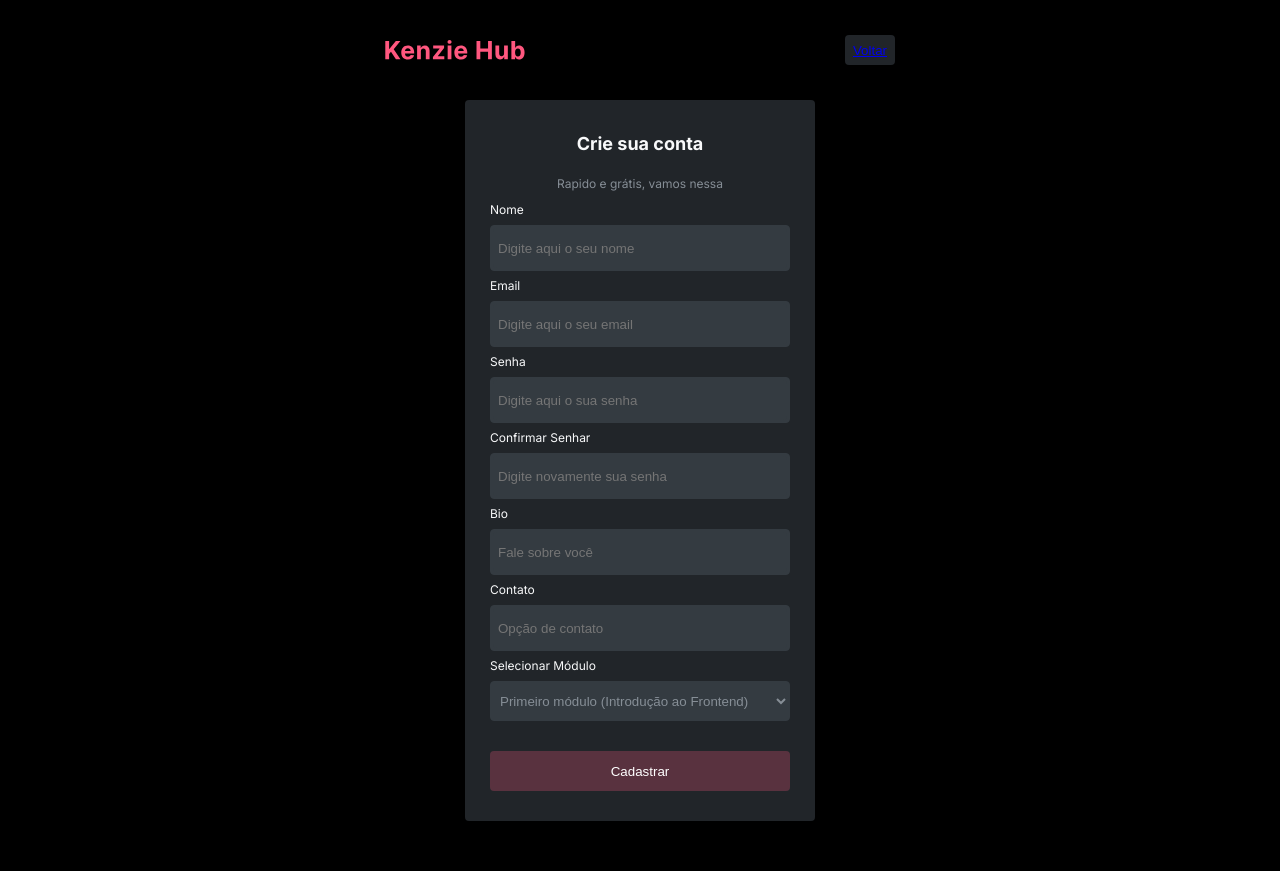
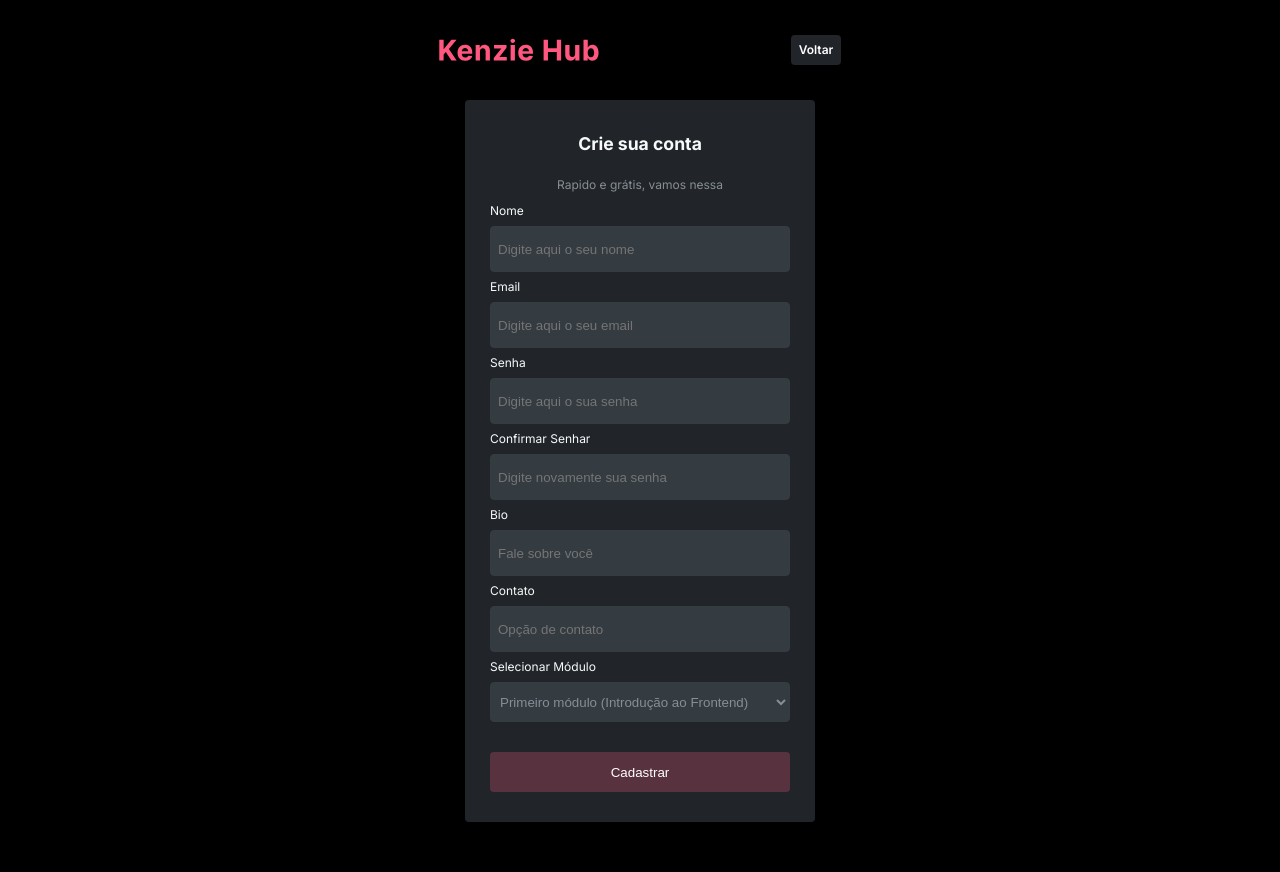
Before and after one commit to Kenzie-Academy-Brasil-Developers/react-entrega-s2-formulario-de-cadastro-TAraujoS, a React (Create React App) app: page /register in a window 1280 px wide. Built offline with nearby package versions, Linux system fonts and the light colour scheme.

Commit message:
Entrega Finalizada 100%

```diff
--- a/src/components/Dashboard/styles.js
+++ b/src/components/Dashboard/styles.js
@@ -7,7 +7,7 @@ export const Header = styled.header`
   display: flex;
   align-items: center;
   justify-content: center;
-  gap: 20rem;
+  gap: 30%;
 
   img {
     width: 140px;
@@ -16,6 +16,12 @@ export const Header = styled.header`
   > button {
     height: 30px;
     width: 50px;
+
+    font-style: normal;
+    font-weight: 600;
+    font-size: 0.75rem;
+    line-height: 1.75rem;
+
     color: var(--color-white);
     background-color: var(--color-grayform);
     border-radius: 4px;
@@ -40,7 +46,7 @@ export const Container = styled.section`
   display: flex;
   align-items: center;
   justify-content: center;
-  gap: 20rem;
+  gap: 20%;
 
   border-top: 1px solid var(--color-grayinput);
   border-bottom: 1px solid var(--color-grayinput);
@@ -48,16 +54,22 @@ export const Container = styled.section`
   h4 {
     font-style: normal;
     font-weight: 700;
-    font-size: 18px;
-    line-height: 28px;
+    font-size: 1.1rem;
+    line-height: 1.75rem;
     color: var(--color-white);
   }
 
   p {
     font-style: normal;
     font-weight: 400;
-    font-size: 12px;
-    line-height: 22px;
+    font-size: 0.75rem;
+    line-height: 1.4rem;
     color: var(--color-graydark);
   }
+
+  @media (max-width: 768px) {
+    flex-direction: column;
+    padding-left: 10%;
+    align-items: flex-start;
+  }
 `;
--- a/src/components/FormRegister/index.jsx
+++ b/src/components/FormRegister/index.jsx
@@ -1,15 +1,15 @@
 import * as yup from "yup";
 import { useForm } from "react-hook-form";
 import { yupResolver } from "@hookform/resolvers/yup";
-import { Link, useNavigate } from "react-router-dom";
+import { useNavigate } from "react-router-dom";
 import api from "../../services/api";
+import Input from "../Input";
+import logo from "../../assets/Logo.svg";
 import "./styles";
 import { Section } from "../Login/styles";
-import logo from "../../assets/Logo.svg";
-import { Header } from "../Dashboard/styles";
-import { Form } from "./styles";
+import { Form, HeaderForm } from "./styles";
 import { toast } from "react-toastify";
-import Input from "../Input";
+import { LinkStyled as Link } from "./styles";
 
 function FormRegister() {
   const schema = yup.object().shape({
@@ -64,12 +64,10 @@ function FormRegister() {
 
   return (
     <Section>
-      <Header className="top">
+      <HeaderForm>
         <img src={logo} alt="Logo KenzieHub" />
-        <button>
-          <Link to="/">Voltar</Link>
-        </button>
-      </Header>
+        <Link to="/">Voltar</Link>
+      </HeaderForm>
 
       <Form onSubmit={handleSubmit(registerUser, onError)}>
         <h2>Crie sua conta</h2>
--- a/src/components/FormRegister/styles.js
+++ b/src/components/FormRegister/styles.js
@@ -1,4 +1,48 @@
 import styled from "styled-components";
+import { Link } from "react-router-dom";
+
+export const LinkStyled = styled(Link)`
+  display: flex;
+  align-items: center;
+  justify-content: center;
+
+  height: 30px;
+  width: 50px;
+  font-style: normal;
+  font-weight: 600;
+  font-size: 0.75rem;
+  line-height: 1.75rem;
+
+  color: var(--color-white);
+  background-color: var(--color-grayform);
+  border-radius: 4px;
+  text-decoration: none;
+  cursor: pointer;
+
+  &:hover {
+    border: 1px solid var(--color-white);
+  }
+
+  &:active {
+    background-color: var(--color-white);
+    color: var(--color-grayform);
+  }
+`;
+
+export const HeaderForm = styled.header`
+  height: 100px;
+  gap: 12rem;
+  width: 100%;
+  padding: 0;
+  display: flex;
+  align-items: center;
+  justify-content: center;
+
+  img {
+    height: 100%;
+    width: 160px;
+  }
+`;
 
 export const Form = styled.form`
   height: 90%;
@@ -19,8 +63,8 @@ export const Form = styled.form`
   > h2 {
     font-style: normal;
     font-weight: 700;
-    font-size: 18px;
-    line-height: 28px;
+    font-size: 1.1rem;
+    line-height: 1.8rem;
     color: var(--color-whitetext);
     margin: 0 auto;
   }
@@ -28,8 +72,8 @@ export const Form = styled.form`
   h4 {
     font-style: normal;
     font-weight: 400;
-    font-size: 12px;
-    line-height: 22px;
+    font-size: 0.75rem;
+    line-height: 1.4rem;
     color: var(--color-graydark);
     margin: 0 auto;
   }
@@ -41,7 +85,7 @@ export const Form = styled.form`
 
     font-style: normal;
     font-weight: 400;
-    font-size: 12px;
+    font-size: 0.75rem;
     line-height: 0px;
   }
 
@@ -59,8 +103,8 @@ export const Form = styled.form`
   option {
     font-style: normal;
     font-weight: 400;
-    font-size: 16px;
-    line-height: 26px;
+    font-size: 1rem;
+    line-height: 1.6rem;
 
     color: var(--color-graydark);
   }
--- a/src/components/Login/login.jsx
+++ b/src/components/Login/login.jsx
@@ -1,4 +1,4 @@
-import { Link, useNavigate } from "react-router-dom";
+import { useNavigate } from "react-router-dom";
 import * as yup from "yup";
 import { useForm } from "react-hook-form";
 import { yupResolver } from "@hookform/resolvers/yup";
@@ -8,6 +8,8 @@ import { Form, Section } from "./styles";
 import logo from "../../assets/Logo.svg";
 import { toast } from "react-toastify";
 import React from "react";
+import { LinkStyled as Link } from "./styles";
+import Input from "../Input";
 
 function Login() {
   const schema = yup.object().shape({
@@ -49,29 +51,27 @@ function Login() {
       <img src={logo} alt="Logo KenzieHub" />
       <Form action="" onSubmit={handleSubmit(submitLogin, onError)}>
         <h2>Login</h2>
-        <label htmlFor="email">
-          Email <span>{errors.email?.message}</span>
-        </label>
-        <input
-          type="email"
-          placeholder="Digite seu email aqui"
+        <Input
+          id="email"
+          label="Email"
+          placeholder="Digite aqui o seu email"
           {...register("email")}
+          error={errors?.email}
         />
-        <label htmlFor="password">
-          Senha <span>{errors.password?.message}</span>
-        </label>
-        <input
+        <Input
           type="password"
-          placeholder="Digite sua senha aqui"
+          id="password"
+          label="Senha"
+          placeholder="Digite aqui o sua senha"
           {...register("password")}
+          error={errors?.password}
         />
         <button className="submit" type="submit">
           Entrar
         </button>
         <p>Ainda não possui conta?</p>
-        <button className="register" type="button">
-          <Link to="/register">Cadastre-se</Link>
-        </button>
+
+        <Link to="/register">Cadastre-se</Link>
       </Form>
     </Section>
   );
--- a/src/components/Login/styles.js
+++ b/src/components/Login/styles.js
@@ -1,4 +1,24 @@
 import styled from "styled-components";
+import { Link } from "react-router-dom";
+
+export const LinkStyled = styled(Link)`
+  display: flex;
+  align-items: center;
+  justify-content: center;
+
+  height: 40px;
+  width: 100%;
+
+  border-radius: 4px;
+  color: var(--color-white);
+  cursor: pointer;
+
+  &:hover {
+    border: 1px solid var(--color-white);
+  }
+  text-decoration: none;
+  background-color: var(--color-graydark);
+`;
 
 export const Section = styled.section`
   min-height: 90vh;
@@ -44,7 +64,7 @@ export const Form = styled.form`
 
     font-style: normal;
     font-weight: 400;
-    font-size: 12px;
+    font-size: 0.75rem;
     line-height: 0px;
   }
 
@@ -56,17 +76,13 @@ export const Form = styled.form`
     background-color: var(--color-grayinput);
     border: 1px solid var(--color-grayinput);
     border-radius: 4px;
-
-    &:hover {
-      border: 1px solid var(--color-whitetext);
-    }
   }
 
   p {
     font-style: normal;
     font-weight: 600;
-    font-size: 12px;
-    line-height: 18px;
+    font-size: 0.75rem;
+    line-height: 1.1rem;
     color: var(--color-graydark);
   }
 
@@ -76,20 +92,16 @@ export const Form = styled.form`
 
     border-radius: 4px;
     color: var(--color-white);
+    background-color: var(--color-pink);
+    cursor: pointer;
 
-    cursor: pointer;
+    font-style: normal;
+    font-weight: 500;
+    font-size: 1rem;
+    line-height: 1.6rem;
 
     &:hover {
       border: 1px solid var(--color-white);
     }
   }
-
-  .submit {
-    background-color: var(--color-pink);
-  }
-
-  .register {
-    text-decoration: none;
-    background-color: var(--color-graydark);
-  }
 `;
```
